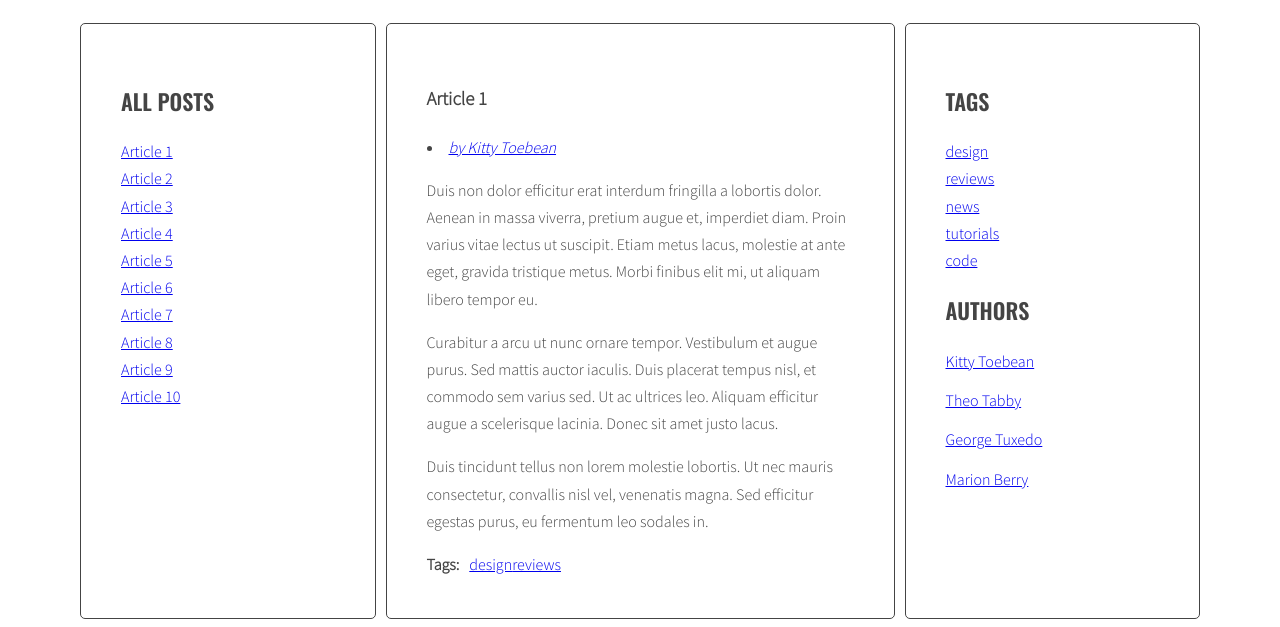
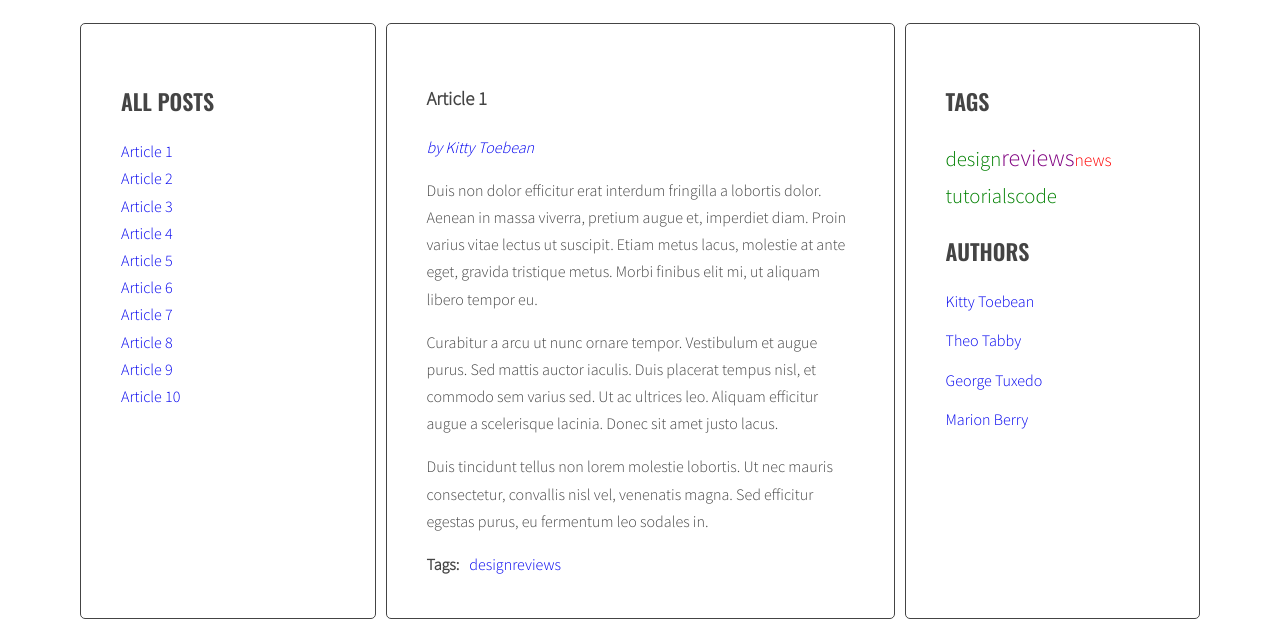
Before and after one commit to LilSusz/javascript-blog, a website: page index.html in a window 1280 px wide. Shown: the part 220-847 px from the top of the page. Drawn offline with nearby package versions, Linux system fonts and the light colour scheme; files whose address does not match are found by name.

Commit message:
Add styles to tags in css file

```diff
--- a/sass/style.scss
+++ b/sass/style.scss
@@ -93,6 +93,10 @@ body {
   }
 }
 
+.list.tags li {
+  display: inline-block;
+}
+
 /* Authors */
 
 .authors {
@@ -113,6 +117,7 @@ body {
 
 .post-author {
   font-style: italic;
+  list-style-type: none;
 }
 
 .post-tags {
@@ -122,3 +127,32 @@ body {
     margin: 0 10px 0 0;
   }
 }
+a {
+  text-decoration: none;
+}
+
+ /* Tag Size */
+ .tag-size-1 {
+  font-size: 110%;
+  color: red;
+}
+
+.tag-size-2 {
+  font-size: 120%;
+  color: blue;
+}
+
+.tag-size-3 {
+  font-size: 130%;
+  color: green;
+}
+
+.tag-size-4 {
+  font-size: 140%;
+  color: yellow;
+}
+
+.tag-size-5 {
+  font-size: 150%;
+  color: purple;
+}
```
Also changed, not shown: css/style.css, 1 other file.
